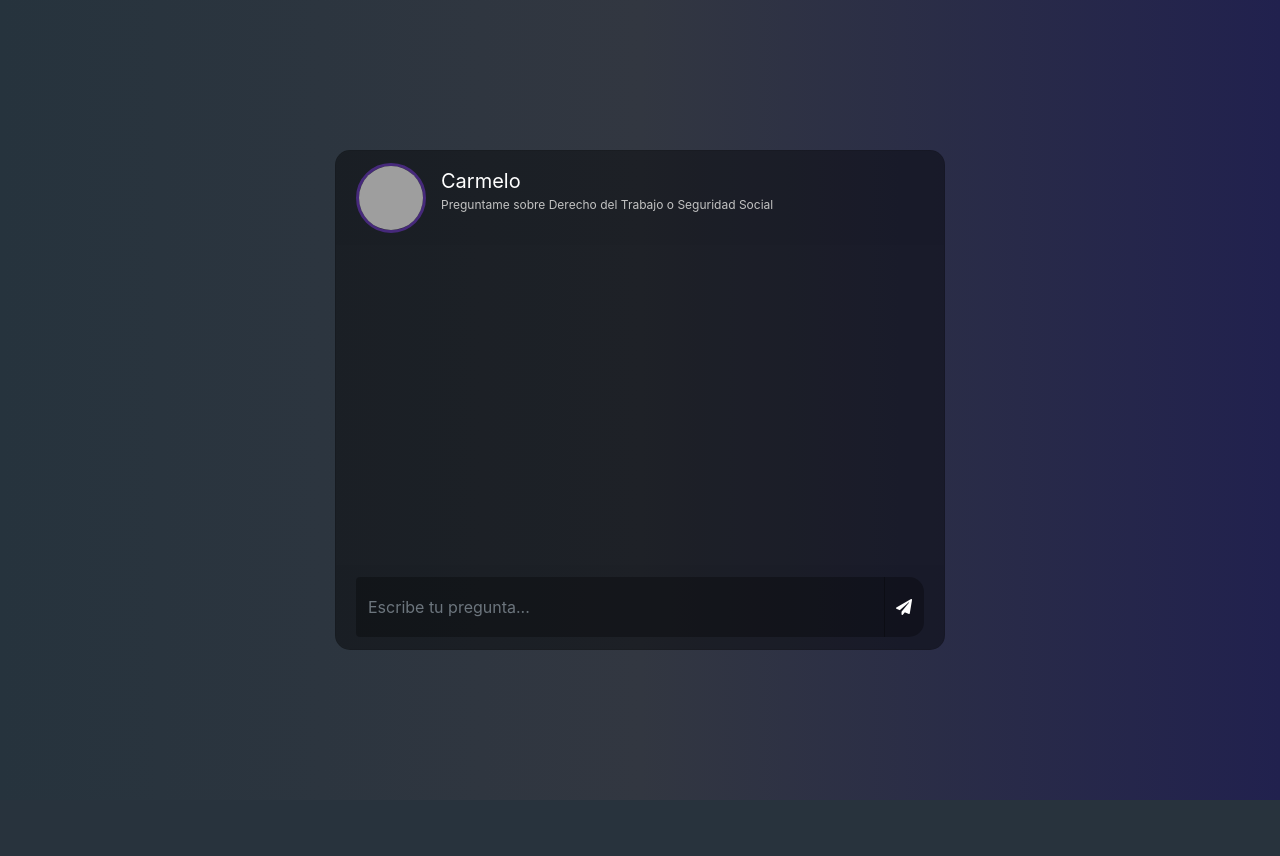
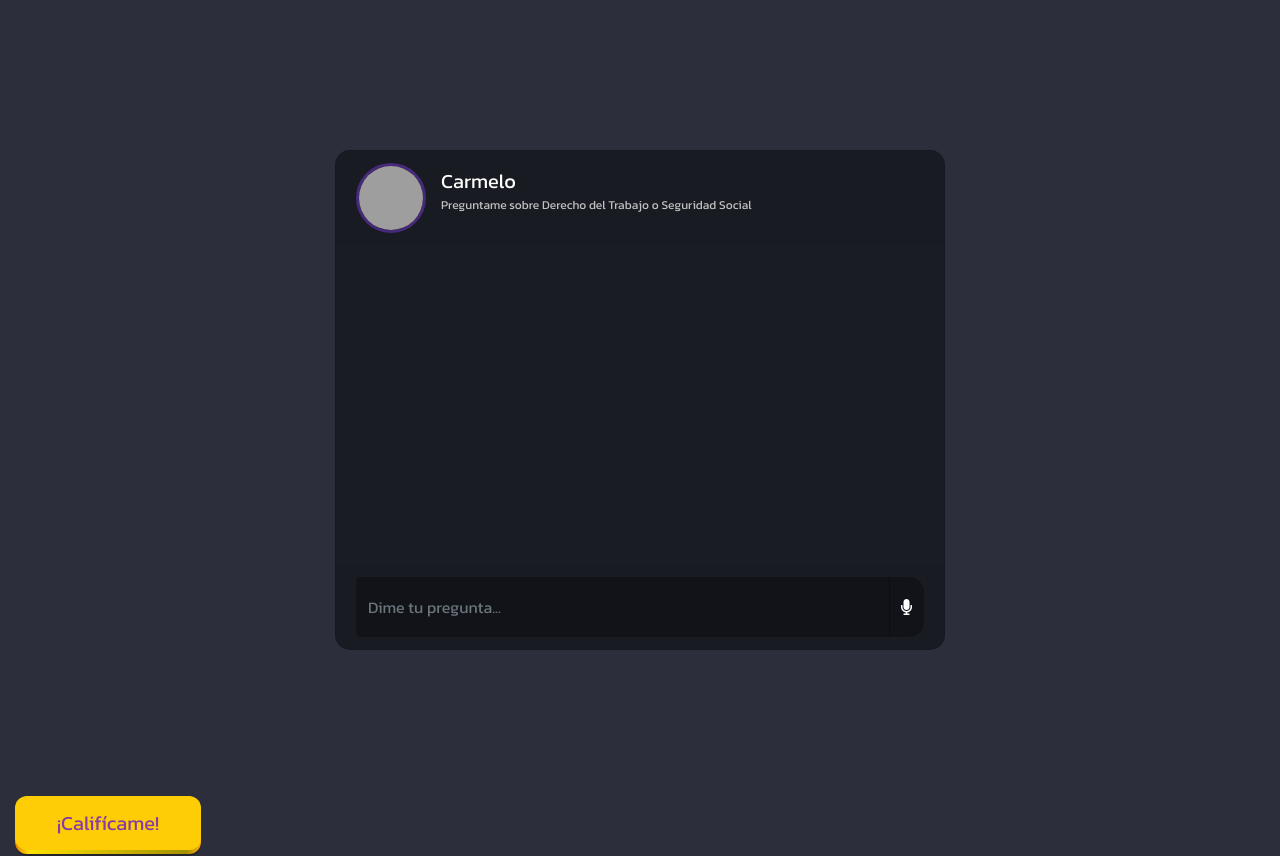
Before and after one commit to LoboTechBo/CHATBOT-IurisIA, a Flask app: page / in a window 1280 px wide. Before the commit the page ends 800 px from the top, so only its background shows below. Run offline with Flask 3, Linux system fonts and the light colour scheme; some libraries are stand-ins or nearby versions; grey boxes are pictures that could not be loaded.

Commit message:
Se aumento la funcion de voz

```diff
--- a/app.py
+++ b/app.py
@@ -27,7 +27,7 @@ def principal():
         mensaje_usuario_html = f'<div class="d-flex justify-content-end mb-4"><div class="msg_cotainer_send">{mensaje_usuario}</div></div>'
         respuesta_bot_html = f'<div class="d-flex justify-content-start mb-4"><div class="msg_cotainer">{respuesta}</div></div>'
 
-        return jsonify({"mensaje_usuario": mensaje_usuario_html, "respuesta_bot": respuesta_bot_html})
+        return jsonify({"mensaje_usuario": mensaje_usuario_html, "respuesta_bot": respuesta_bot_html, "respuesta_hablada": respuesta})
 
 if __name__ == "__main__":
     app.run()
--- a/modules/database.py
+++ b/modules/database.py
@@ -13,7 +13,6 @@ def cargar_datos_mongodb(tokenizador, modelo):
     """Carga los datos desde MongoDB y genera las representaciones de las preguntas."""
     coleccion = conectar_mongodb()
     datos = list(coleccion.find({}))  # Cargar todos los documentos de la colección
-    print(datos)
     # Para cada documento, genera las representaciones de las preguntas
     for intento in datos:
         intento["pregunta_representaciones"] = []
--- a/static/css/style.css
+++ b/static/css/style.css
@@ -1,9 +1,11 @@
+@import url('https://fonts.googleapis.com/css2?family=Kanit:ital,wght@0,100;0,200;0,300;0,400;0,500;0,600;0,700;0,800;0,900;1,100;1,200;1,300;1,400;1,500;1,600;1,700;1,800;1,900&display=swap');
 body,html{
 	height: 100%;
 	margin: 0;
+	font-family: 'Kanit', sans-serif;
 	background: rgb(44, 47, 59);
-    background: -webkit-linear-gradient(to right, rgb(40, 59, 34), rgb(54, 60, 70), rgb(32, 32, 43));
-	background: linear-gradient(to right, rgb(38, 51, 61), rgb(50, 55, 65), rgb(33, 33, 78));
+    background: -webkit-linear-gradient(to right, rgb(255, 232, 100), rgb(54, 60, 70), rgb(32, 32, 43));
+	background: linear-gradient(to center, rgb(255, 217, 62), rgb(245, 189, 32), rgb(134,54,169), rgb(70, 41, 123));
 }
 
 .chat{
@@ -208,8 +210,130 @@ border-radius: 0 0 15px 15px !important;
 	cursor: pointer;
 	background-color: rgba(0,0,0,0.2);
 }
+/*Buttom propierties*/
+.button-82-pushable {
+	display: block;
+	position: relative;
+	border: none;
+	background: transparent;
+	padding: 0;
+	cursor: pointer;
+	outline-offset: 4px;
+	transition: filter 250ms;
+	user-select: none;
+	-webkit-user-select: none;
+	touch-action: manipulation;
+}
+
+.button-82-shadow {
+	position: absolute;
+	top: 0;
+	left: 0;
+	width: 100%;
+	height: 100%;
+	border-radius: 12px;
+	background: hsl(0deg 0% 0% / 0.25);
+	will-change: transform;
+	transform: translateY(2px);
+	transition:
+	  transform
+	  600ms
+	  cubic-bezier(.3, .7, .4, 1);
+}
+
+.button-82-edge {
+	position: absolute;
+	top: 0;
+	left: 0;
+	width: 100%;
+	height: 100%;
+	border-radius: 12px;
+	background: linear-gradient(
+	  to left,
+	  hsl(39deg, 100%, 54%) 0%,
+	  hsl(53deg 100% 32%) 8%,
+	  hsl(53deg, 100%, 50%) 92%,
+	  hsl(33deg, 100%, 45%) 100%
+	);
+  }
+
+.button-82-front {
+	display: block;
+	position: relative;
+	padding: 12px 27px;
+	border-radius: 12px;
+	font-size: 1.1rem;
+	color: #863ba7;
+	background: hsl(48, 100%, 51%);
+	will-change: transform;
+	transform: translateY(-4px);
+	transition:
+	  transform
+	  600ms
+	  cubic-bezier(.3, .7, .4, 1);
+}
+
+@media (min-width: 768px) {
+	.button-82-front {
+	  font-size: 1.25rem;
+	  padding: 12px 42px;
+	}
+}
+
+.button-82-pushable:hover {
+	filter: brightness(110%);
+	-webkit-filter: brightness(110%);
+  }
+
+.button-82-pushable:hover .button-82-front {
+	transform: translateY(-6px);
+	transition:
+	  transform
+	  250ms
+	  cubic-bezier(.3, .7, .4, 1.5);
+}
+
+.button-82-pushable:active .button-82-front {
+	transform: translateY(-2px);
+	transition: transform 34ms;
+  }
+
+.button-82-pushable:hover .button-82-shadow {
+	transform: translateY(4px);
+	transition:
+	  transform
+	  250ms
+	  cubic-bezier(.3, .7, .4, 1.5);
+}
+
+.button-82-pushable:active .button-82-shadow {
+	transform: translateY(1px);
+	transition: transform 34ms;
+}
+
+.button-82-pushable:focus:not(:focus-visible) {
+	outline: none;
+}
 @media(max-width: 576px){
 	.contacts_card{
 	margin-bottom: 15px !important;
 }
 }
+/* Estilos para la barra de desplazamiento */
+::-webkit-scrollbar {
+    width: 8px;
+}
+
+::-webkit-scrollbar-track {
+    background: #1f1f1f; /* Color de fondo del track */
+}
+
+::-webkit-scrollbar-thumb {
+    background-color: #585858; /* Color de la barra */
+    border-radius: 10px; /* Redondea la barra */
+    border: 2px solid #1f1f1f; /* Agrega un borde alrededor */
+}
+
+::-webkit-scrollbar-thumb:hover {
+    background-color: #a5a5a5; /* Cambia el color al pasar el mouse */
+}
--- a/static/js/script.js
+++ b/static/js/script.js
@@ -1,7 +1,83 @@
+// Funcion para la voz del bot
+function speakBotResponse(text) {
+    // Verifica si el navegador soporta la síntesis de voz
+    if ('speechSynthesis' in window) {
+        // Obtiene las voces disponibles
+        let voices = window.speechSynthesis.getVoices();
+
+        // Filtra para obtener una voz masculina en español (Latinoamérica)
+        let spanishVoice = voices.find(voice =>
+            voice.lang === 'es-MX' || voice.lang === 'es-US' ||
+            (voice.lang.startsWith('es') && voice.name.includes('male'))
+        );
+
+        if (!spanishVoice) {
+            // Si no se encuentra la voz específica, usa una en español por defecto
+            spanishVoice = voices.find(voice => voice.lang.startsWith('es'));
+        }
+
+        // Crea un nuevo objeto SpeechSynthesisUtterance con el texto
+        let utterance = new SpeechSynthesisUtterance(text);
+        utterance.voice = spanishVoice;
+        utterance.lang = 'es-ES'; // Configura el lenguaje a español
+        utterance.rate = 1; // Velocidad normal de la voz
+        utterance.pitch = 1; // Tono de voz normal
+
+        // Habla el texto
+        window.speechSynthesis.speak(utterance);
+    } else {
+        console.log('La síntesis de voz no es soportada en este navegador.');
+    }
+}
+// Función para desplazar el chat hacia el final
+function scrollToBottom() {
+    var chatContainer = $('#messageFormeight');
+    chatContainer.scrollTop(chatContainer[0].scrollHeight);
+}
+// Función madre
 $(document).ready(function() {
-  $("#messageArea").on("submit", function(event) {
-      event.preventDefault();
+    let recognition;
+    let isRecording = false;
+    let botResponseCount = 0; // Contador para las respuestas del bot
+
+    // Inicializar reconocimiento de voz
+    if ('webkitSpeechRecognition' in window) {
+        recognition = new webkitSpeechRecognition();
+        recognition.continuous = true;
+        recognition.interimResults = true;
+        recognition.lang = 'es-ES';
+
+        recognition.onresult = (event) => {
+            const transcript = Array.from(event.results)
+                .map(result => result[0].transcript)
+                .join('');
+            $("#text").val(transcript); // Llena el campo de texto con lo transcrito
+            updateButtonState(); // Cambia el botón a "Enviar" si se ha transcrito algo
+        };
+
+        recognition.onend = () => {
+            isRecording = false;
+            updateButtonState(); // Cambia a "Micrófono" o "Enviar" dependiendo de si hay texto
+        };
+    } else {
+        console.log('El reconocimiento de voz no está soportado en este navegador.');
+    }
+
+    // Función para actualizar el estado del botón
+    function updateButtonState() {
+        if ($("#text").val()) {
+            $("#send").html('<i class="fa fa-paper-plane"></i>'); // Botón de "Enviar" si hay texto
+        } else if (isRecording) {
+            $("#send").html('<i class="fas fa-stop"></i>'); // Botón de "Detener" si está grabando
+        } else {
+            $("#send").html('<i class="fas fa-microphone"></i>'); // Botón de "Micrófono" si no hay texto
+        }
+    }
+    // Función para manejar la lógica del envío de mensajes
+    function sendMessage() {
         var message = $("#text").val();
+        if (!message) return; // No hace nada si no hay mensaje
+
         $.ajax({
             type: "POST",
             url: "/",
@@ -12,8 +88,56 @@ $(document).ready(function() {
                 var botResponse = response.respuesta_bot;
                 $("#messageFormeight").append(userMessage);
                 $("#messageFormeight").append(botResponse);
+                // Llama a la función para que el bot hable
+                speakBotResponse(response.respuesta_hablada);
+                // Desplaza automáticamente hacia el pie de página
+                scrollToBottom();
+                // Limpia el input del mensaje
                 $("#text").val('');
+
+                // Incrementa el contador de respuestas del bot
+                botResponseCount++;
+
+                // Si el bot ha dado 3 respuestas, habilitar el botón de envío
+                if (botResponseCount >= 3) {
+                    $("#eval").prop('disabled', false);
+                }
+
+                updateButtonState(); // Actualiza el estado del botón
             }
         });
+    }
+
+    // Manejar el evento de enviar con el botón
+    $("#send").on("click", function(event) {
+        event.preventDefault();
+        if ($("#text").val()) {
+            sendMessage(); // Envía el mensaje si hay texto
+            if (isRecording) {
+                recognition.stop(); // Detiene la grabación si está en curso
+                isRecording = false;
+            }
+        } else {
+            if (isRecording) {
+                recognition.stop(); // Detener la grabación si ya está grabando
+                isRecording = false;
+            } else {
+                recognition.start(); // Iniciar grabación si no está grabando
+                isRecording = true;
+            }
+        }
+        updateButtonState(); // Actualiza el estado del botón después de hacer clic
     });
+
+    // Manejar el envío del formulario
+    $("#messageArea").on("submit", function(event) {
+        event.preventDefault();
+        sendMessage();
     });
+
+    // Detectar cambios en el input para actualizar el estado del botón
+    $("#text").on('input', updateButtonState);
+
+    // Inicializar el estado del botón en "Micrófono"
+    updateButtonState();
+});
--- a/templates/index.html
+++ b/templates/index.html
@@ -29,15 +29,26 @@
                     </div>
                     <div class="card-footer">
                         <form id="messageArea" class="input-group">
-                            <input type="text" id="text" name="message" placeholder="Escribe tu pregunta..." autocomplete="off" class="form-control type_msg" required/>
+                            <input type="text" id="text" name="message" placeholder="Dime tu pregunta..." autocomplete="off" class="form-control type_msg" required/>
                             <div class="input-group-append">
-                                <button type="submit" id="send" class="input-group-text send_btn"><i class="fa fa-paper-plane"></i></button>
+                                <button type="submit" id="send" class="input-group-text send_btn">
+                                    <i class="fa fa-paper-plane"></i>
+                                    <i class="fas fa-microphone"></i>
+                                    <i class="fas fa-circle-stop"></i>
+                                </button>
                             </div>
                         </form>
                     </div>
                 </div>
             </div>
         </div>
+        <button class="button-82-pushable" role="button" id="eval">
+            <span class="button-82-shadow"></span>
+            <span class="button-82-edge"></span>
+            <span class="button-82-front text">
+              ¡Califícame!
+            </span>
+        </button>
     </div>
     <script src="/static/js/script.js"></script>
 </body>
```
Lines whose indentation alone changed are shown as unchanged.
